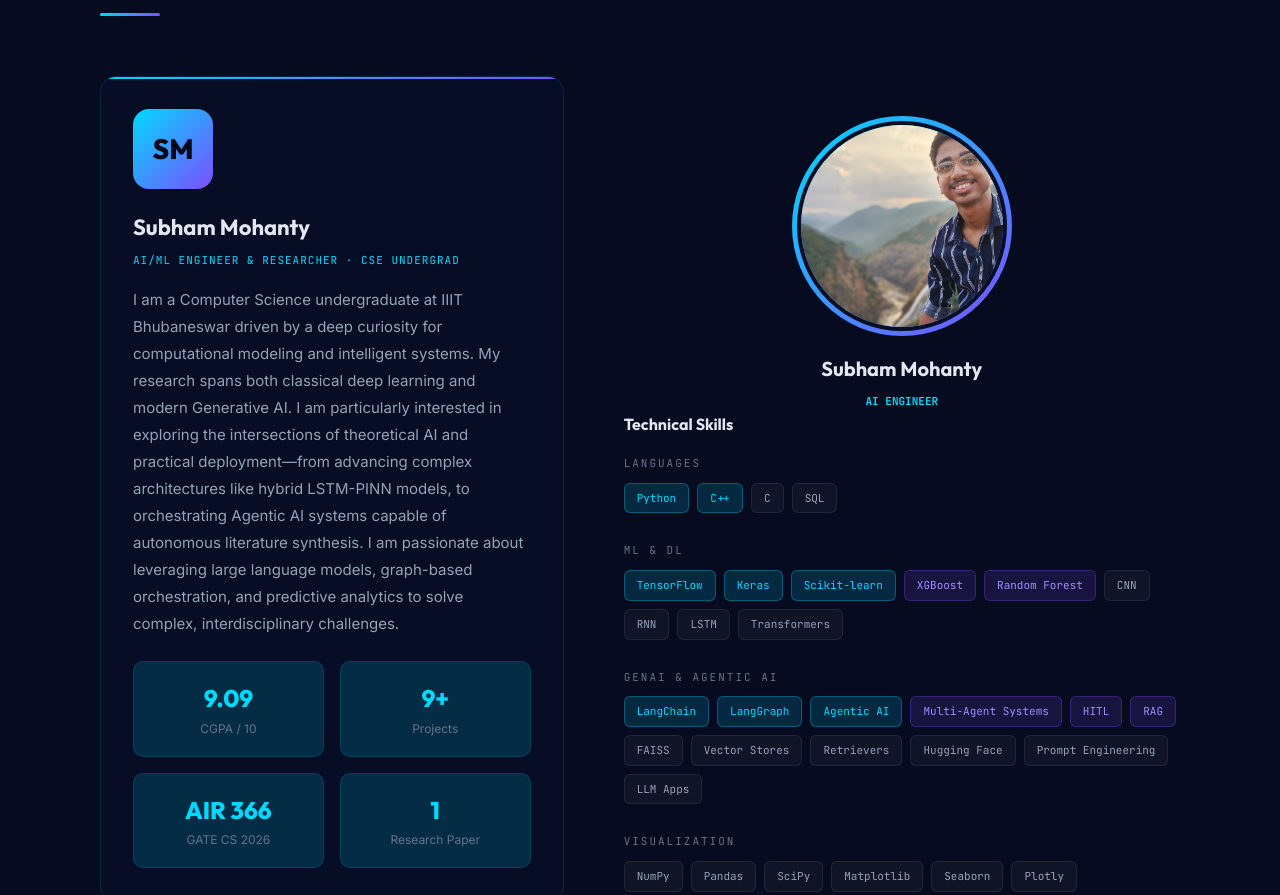
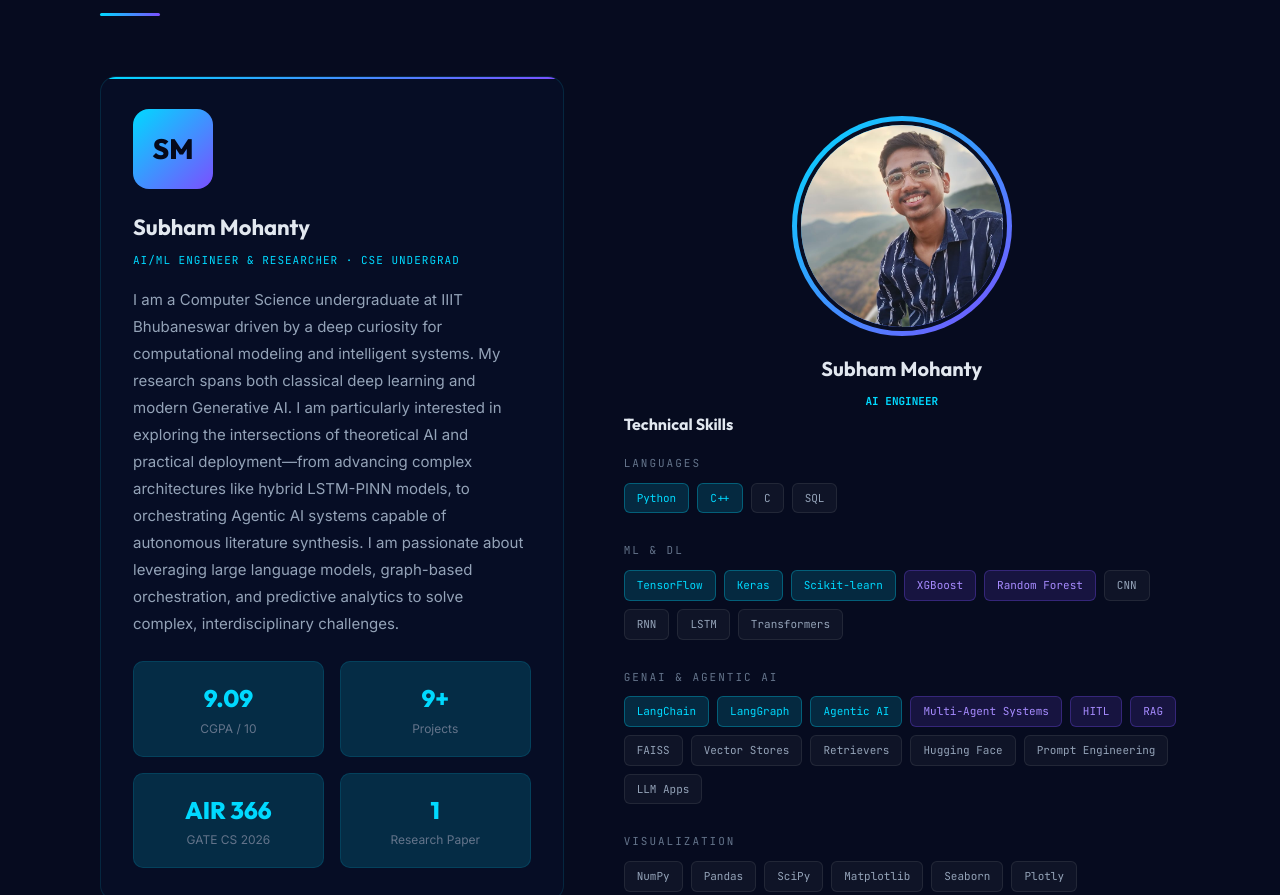
Before and after one commit to subham-28/portfolio, a plain HTML site: page index.html in a window 1280 px wide. Shown: the part 1010-1905 px from the top of the page. Drawn offline with nearby package versions, Linux system fonts and the light colour scheme; animation ran at ten frames a second.

Commit message:
Update index.html

```diff
--- a/index.html
+++ b/index.html
@@ -409,9 +409,10 @@
   width: 100%;
   height: 100%;
   object-fit: cover;
+  object-position: 80% 30%; /* Pulls the focus to the right side and slightly up */
   display: block;
-  transform: scale(1.3); /* Adjust this value (1.1 to 2.0) to zoom more or less */
-  transform-origin: center center; /* Set to 'top center' if your head is getting cut off */
+  transform: scale(1.4); /* Slightly increased scale to frame the face better */
+  transform-origin: 80% 30%; /* Ensures the zoom happens centered on your face */
 }
 .profile-name-tag {
   margin-top: 16px;
```
